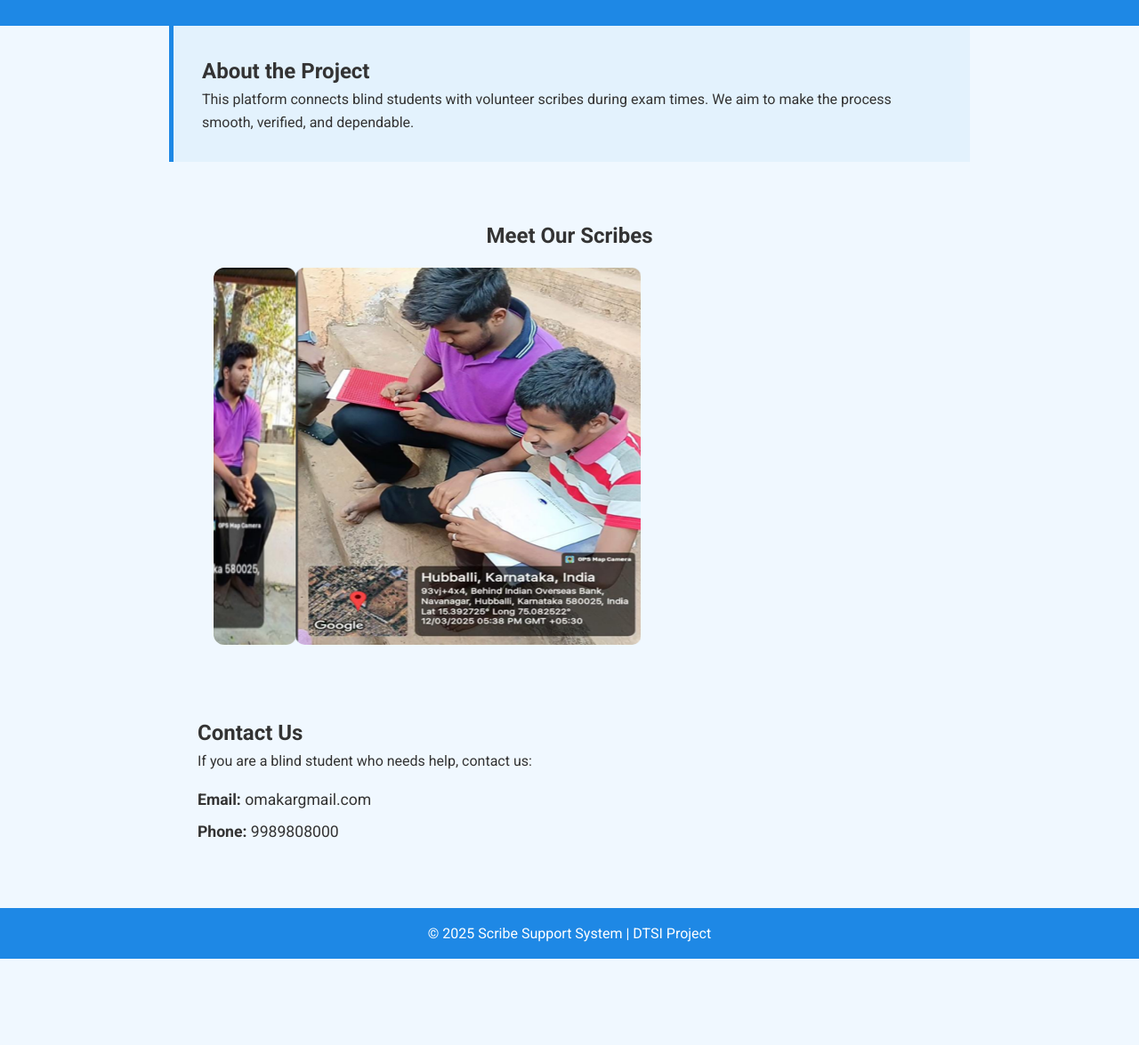
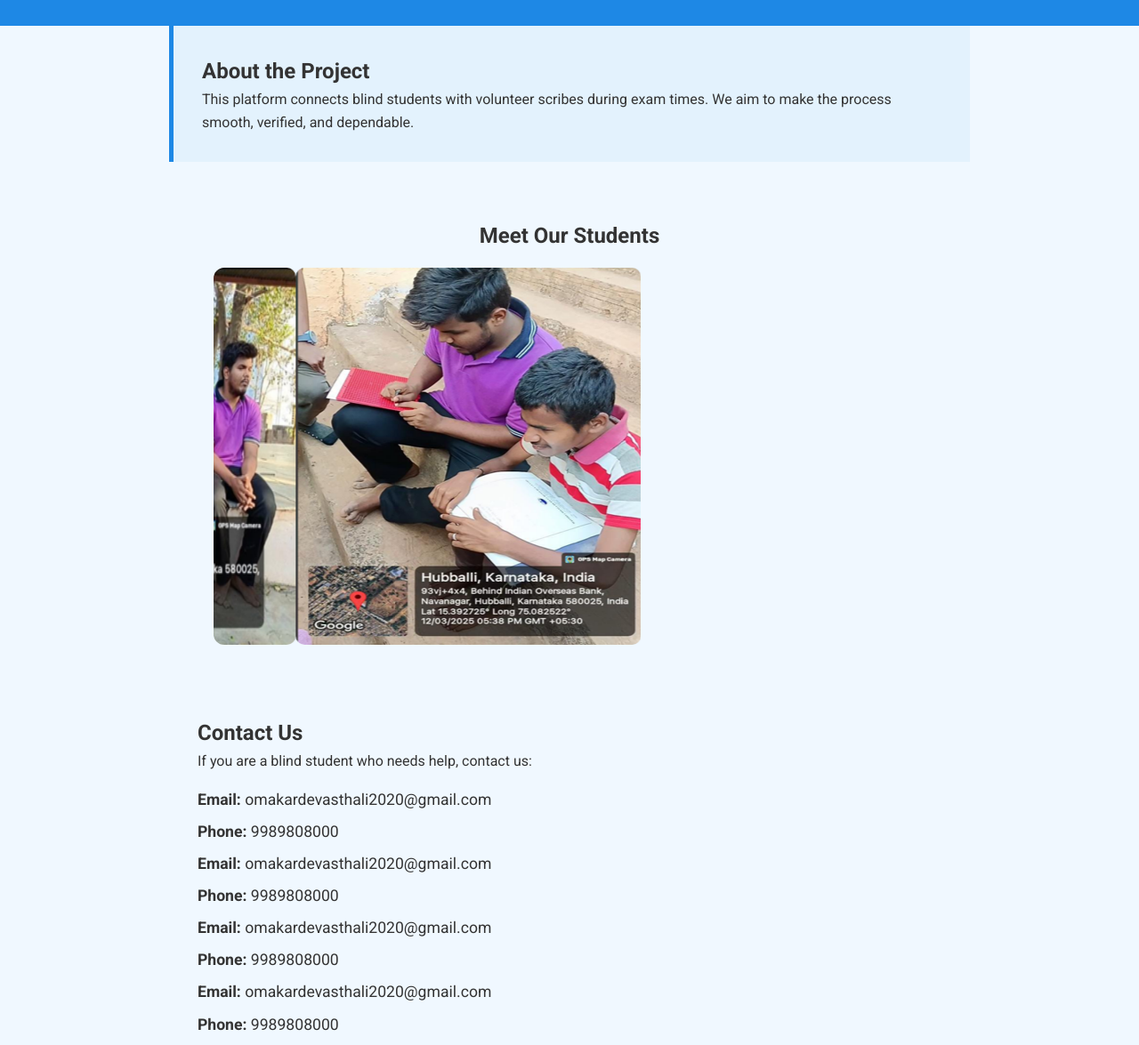
Before and after one commit to Omkar-J-Devasthali/blindstudent, a plain HTML site: page index.html in a window 1280 px wide. Shown: the part 125-1300 px from the top of the page at 89% size. Before the commit the page ends 1203 px from the top, so only its background shows below. Drawn offline with Linux system fonts and the light colour scheme.

Commit message:
Update index.html

```diff
--- a/index.html
+++ b/index.html
@@ -20,7 +20,7 @@
   </section>
 
   <section class="carousel">
-    <h2>Meet Our Scribes</h2>
+    <h2>Meet Our Students</h2>
     <div class="slider">
       <div class="slides">
         <img src="Picture1.png" alt="Scribe 1">
@@ -35,11 +35,16 @@
     <h2>Contact Us</h2>
     <p>If you are a blind student who needs help, contact us:</p>
     <ul>
-      <li><strong>Email:</strong> omakargmail.com</li>
+      <li><strong>Email:</strong> omakardevasthali2020@gmail.com</li>
+      <li><strong>Phone:</strong> 9989808000</li>
+      <li><strong>Email:</strong> omakardevasthali2020@gmail.com</li>
+      <li><strong>Phone:</strong> 9989808000</li>
+      <li><strong>Email:</strong> omakardevasthali2020@gmail.com</li>
+      <li><strong>Phone:</strong> 9989808000</li>
+      <li><strong>Email:</strong> omakardevasthali2020@gmail.com</li>
       <li><strong>Phone:</strong> 9989808000</li>
     </ul>
   </section>
-
   <footer>
     <p>© 2025 Scribe Support System | DTSI Project</p>
   </footer>
```
